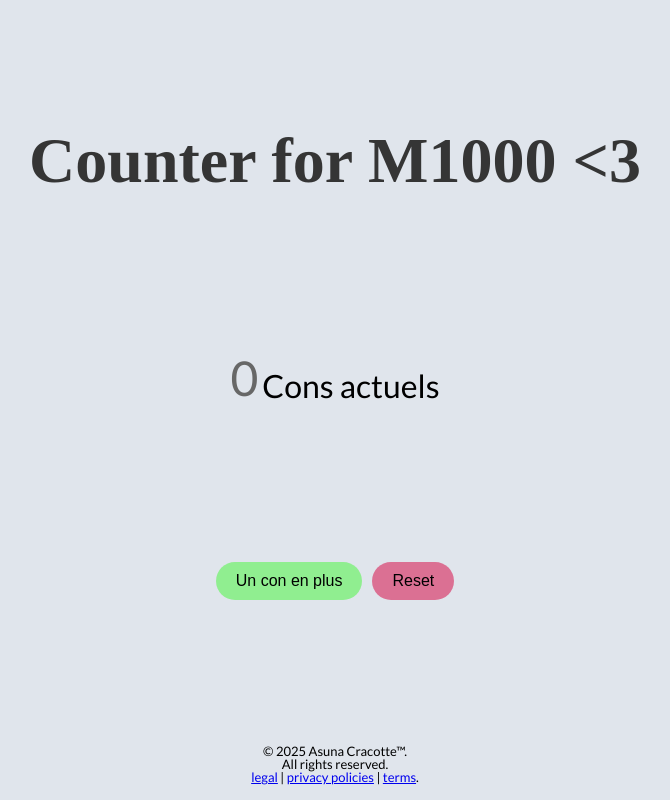
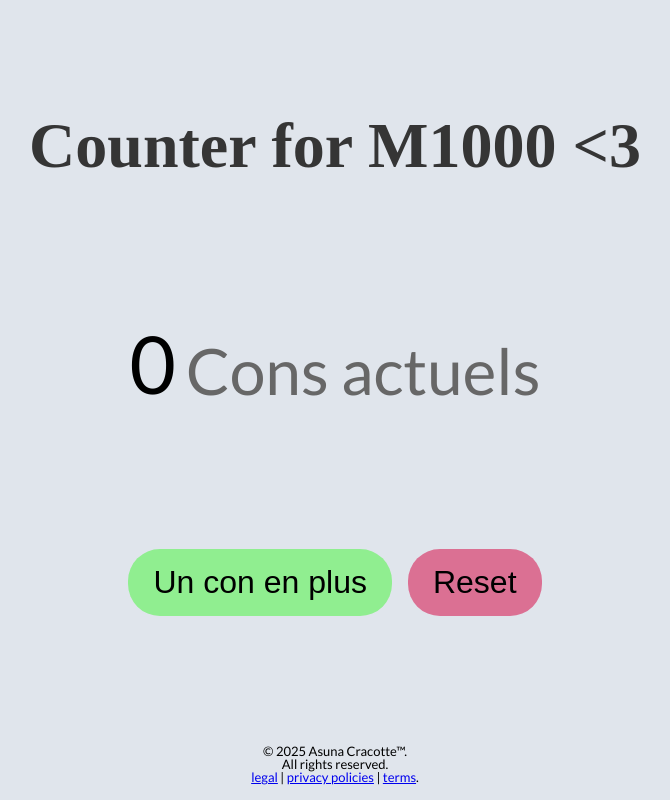
Before and after one commit to AsuCracotte/Counter, a plain HTML site: page index.html in a window 1280 px wide. Shown: the whole page, without its empty margins (305-975 px from the left). Drawn offline with Linux system fonts and the light colour scheme.

Commit message:
Increase spacing and font sizes for improved visual hierarchy.

```diff
--- a/css/main.css
+++ b/css/main.css
@@ -26,21 +26,20 @@ h1 {
 .container {
     display: flex;
     justify-content: center;
-    gap: 4px;
+    gap: 10px;
     font-family: 'Lato', sans-serif;
     font-weight: 300;
     text-align: center;
-    color: #676767;
     align-items: end;
+    color: black;
+    font-size: 4rem;
+}
+.counter {
+    font-size: 5rem;
 }
 
-.counter--desc{
-    color: black;
-    font-size: 2rem;
-}
-
-.counter {
-    font-size: 3rem;
+.counter--desc {
+    color: #676767;
 }
 
 .container div {
@@ -55,15 +54,15 @@ article {
     text-align: center;
     display: flex;
     justify-content: center;
-    gap: 10px;
+    gap: 1rem;
 }
 
 .btn {
     color: black;
     border: none;
-    border-radius: 20px;
-    padding: 10px 20px;
-    font-size: 16px;
+    border-radius: 2rem;
+    padding: 15px 25px;
+    font-size: 2rem;
 }
 
 .btn--1 {
```
